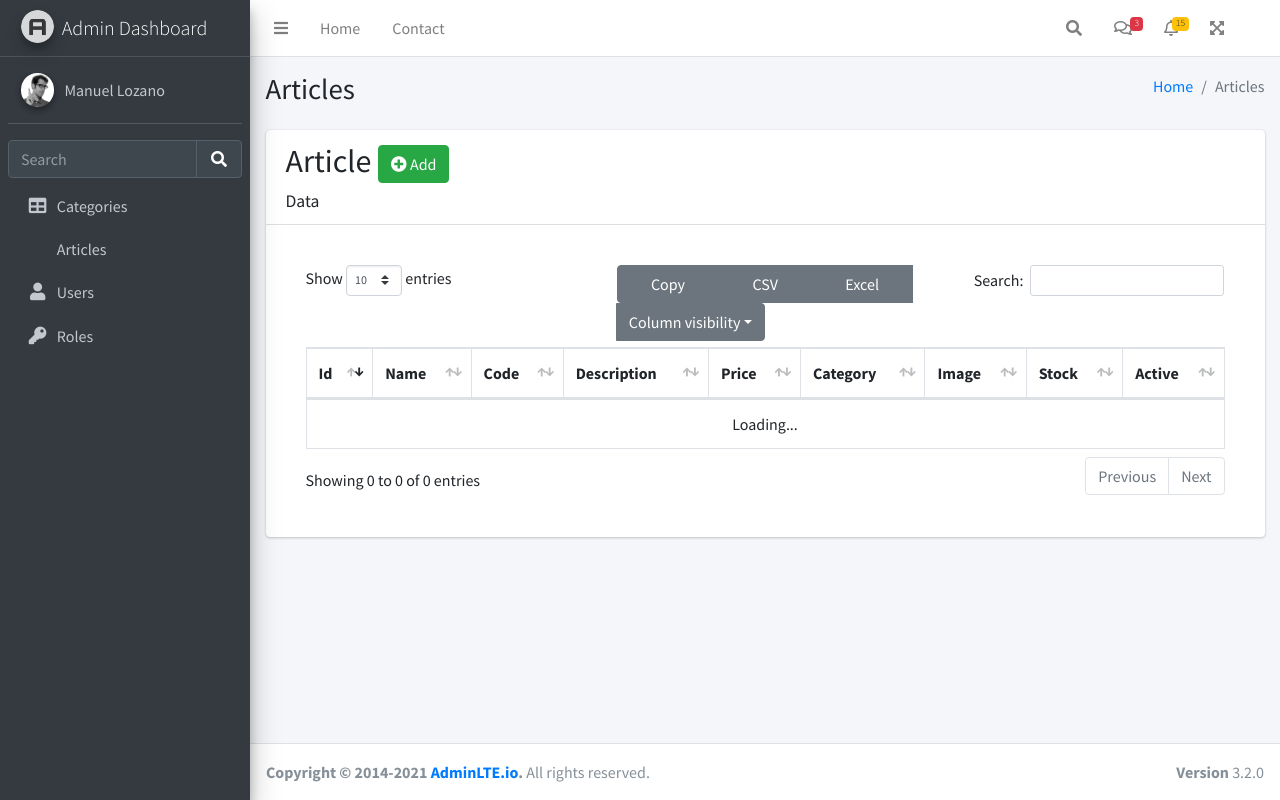
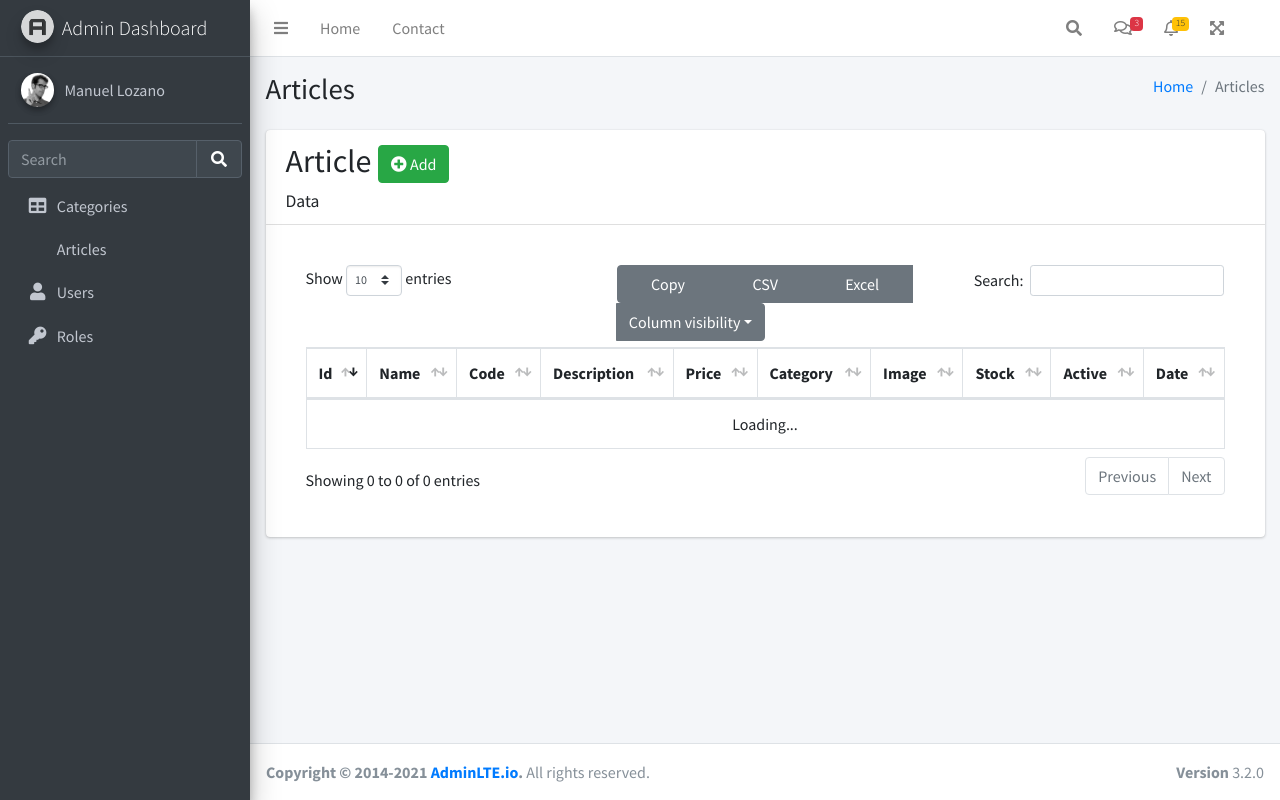
Before and after one commit to ManuelLozano98/Dashboard, a PHP site: page /AdminDashboard/views/articles.php in a window 1280 px wide. Run offline with PHP 8.4, Linux system fonts and the light colour scheme; some libraries are stand-ins or nearby versions.

Commit message:
add the date to the table

```diff
--- a/views/articles.php
+++ b/views/articles.php
@@ -310,6 +310,7 @@ require_once 'header.php';
                                                                 <th>Image</th>
                                                                 <th>Stock</th>
                                                                 <th>Active</th>
+                                                                <th>Date</th>
                                                                 <th>Actions</th>
                                                             </thead>
                                                             <tbody>
--- a/views/js/article.js
+++ b/views/js/article.js
@@ -122,6 +122,9 @@ function getArticles() {
           return data === 0 ? "No" : "Yes"
         }
       },
+      {
+        data: "created_at"
+      },
       getActionsColumnDataTable(),
     ]
   });
```
